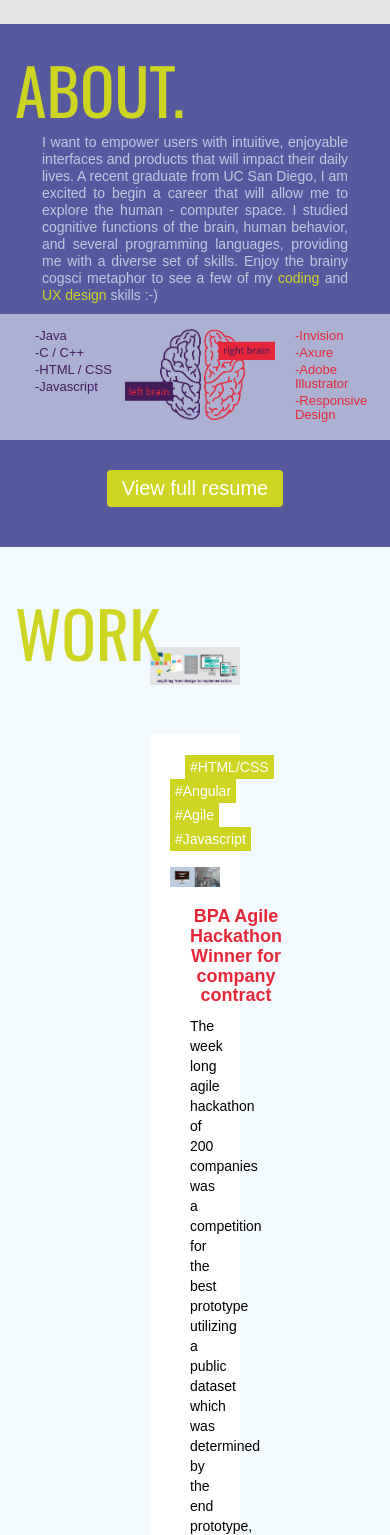
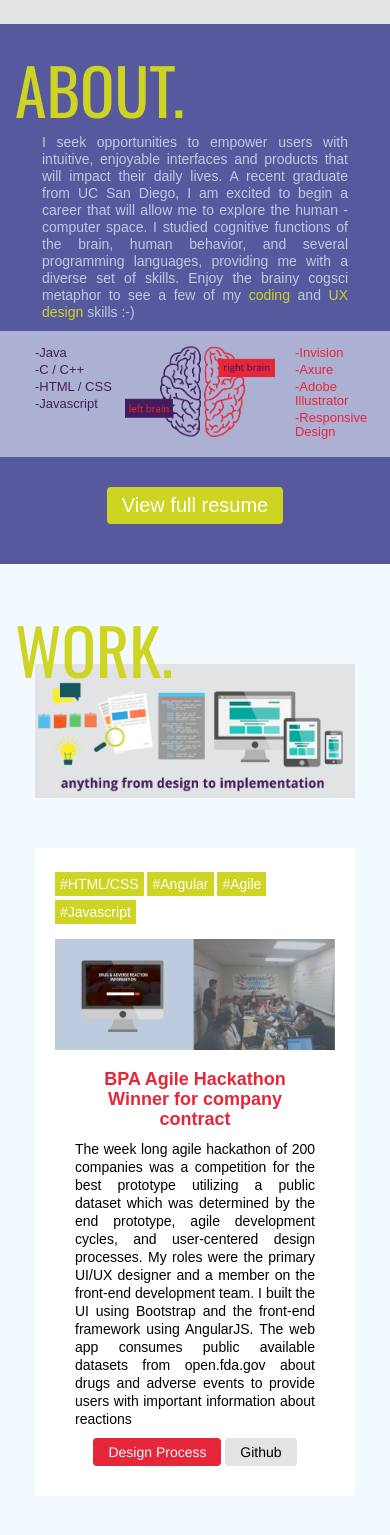
Before and after one commit to andieromero/myportfolio, a website: page app/index.html in a window 390 px wide. Shown: the part 820-2355 px from the top of the page. Drawn offline with nearby package versions, Linux system fonts and the light colour scheme; some packages are replaced by stand-ins of ours; a web font is replaced by a local one.

Commit message:
fixing projects in mobile and ipad view

```diff
--- a/app/css/main.css
+++ b/app/css/main.css
@@ -422,9 +422,23 @@ img#fromdesign {
   position: relative;
   bottom: -30px;
 }
-.work-container {
-  padding-left: 135px;
-  padding-right: 135px;
+@media screen and (max-width: 559px) {
+  .work-container {
+    padding-left: 20px;
+    padding-right: 20px;
+  }
+}
+@media (min-width: 660px) and (max-width: 1023px) {
+  .work-container {
+    padding-left: 70px;
+    padding-right: 70px;
+  }
+}
+@media (min-width: 1024px){
+  .work-container {
+    padding-left: 135px;
+    padding-right: 135px;
+  }
 }
 
 .tag {
@@ -434,10 +448,11 @@ img#fromdesign {
   padding-right: 5px;
   background-color: #cdd422;
   display: inline-block;
+  margin-top: 4px;
 }
-.tag:first-child{
+/*.tag:first-child{
   margin-left: 15px;
-}
+}*/
 .tag p {
   color: #ffffff;
   margin-bottom: 0px;
@@ -476,6 +491,7 @@ img#fromdesign {
 .description p {
   color: #000000;
   text-align: justify;
+  line-height: 18px;
 }
 .project-button {
   text-align: center;
--- a/app/partials/home.html
+++ b/app/partials/home.html
@@ -11,7 +11,7 @@
 <div class="about" id="about">
   <div class="container">
     <h1>ABOUT.</h1>
-    <p id="about-para">I want to empower users with intuitive, enjoyable
+    <p id="about-para">I seek opportunities to empower users with intuitive, enjoyable
 interfaces and products that will impact their daily lives.
 A recent graduate from UC San Diego, I am excited to
 begin a career that will allow me to explore the human -
```
